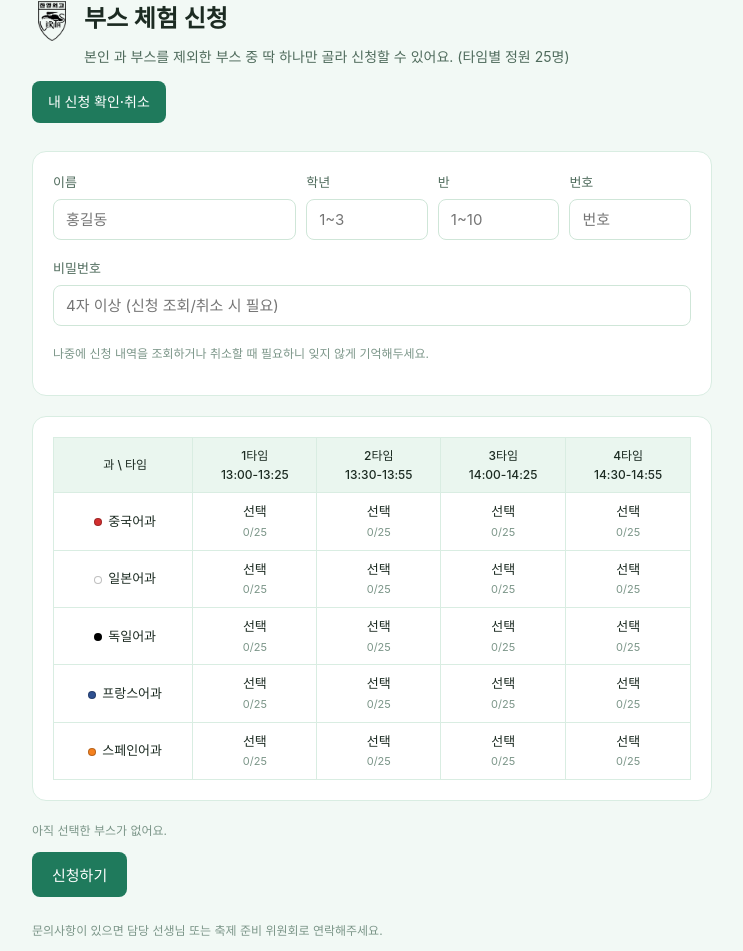
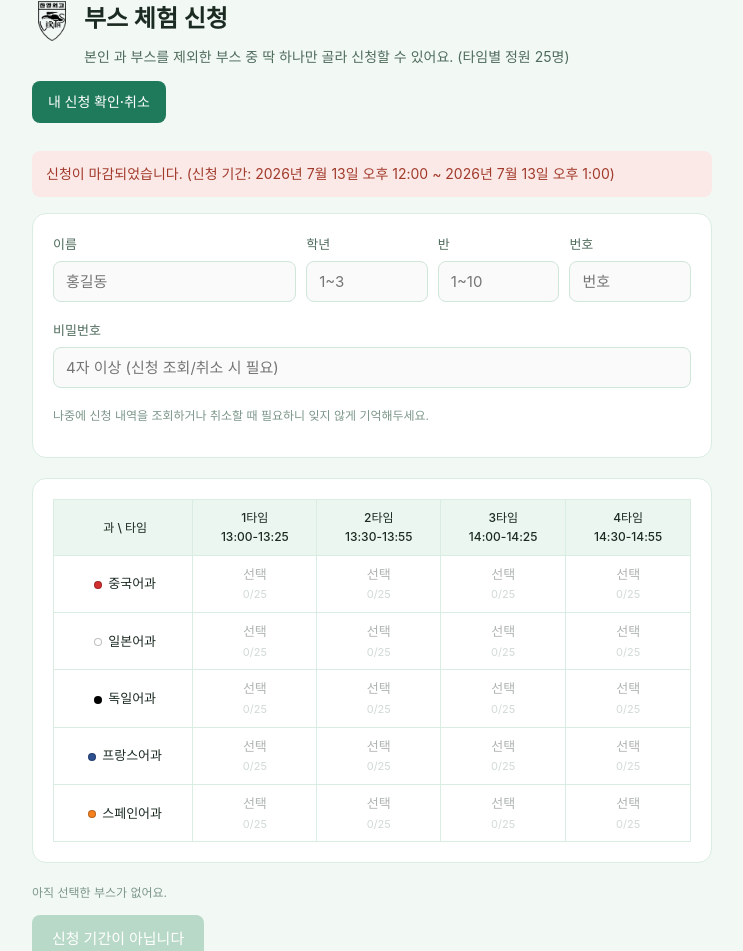
Before and after one commit to damdami-lab/festival-booth, a Next.js app: page / in a window 1280 px wide. Shown: the part 59-1010 px from the top of the page, without its empty margins (268-1011 px from the left). Built offline with nearby package versions, Linux system fonts and the light colour scheme; no server answers; the database is empty.

Commit message:
Update page.js

```diff
--- a/app/page.js
+++ b/app/page.js
@@ -2,8 +2,22 @@
 
 import { useEffect, useMemo, useState } from 'react';
 import { DEPARTMENTS, DEPARTMENT_COLORS, TIME_SLOTS, getOwnDepartment, getContrastTextColor } from '@/lib/departments';
+import { getApplicationWindowStatus, formatKoreanDateTime, APPLICATION_OPEN, APPLICATION_CLOSE } from '@/lib/applicationWindow';
 
 const CAPACITY = 25;
+
+function formatCountdown(ms) {
+  if (ms <= 0) return '0초';
+  const totalSeconds = Math.floor(ms / 1000);
+  const h = Math.floor(totalSeconds / 3600);
+  const m = Math.floor((totalSeconds % 3600) / 60);
+  const s = totalSeconds % 60;
+  const parts = [];
+  if (h > 0) parts.push(`${h}시간`);
+  if (h > 0 || m > 0) parts.push(`${m}분`);
+  parts.push(`${s}초`);
+  return parts.join(' ');
+}
 
 export default function ApplyPage() {
   const [studentName, setStudentName] = useState('');
@@ -15,8 +29,18 @@ export default function ApplyPage() {
   const [counts, setCounts] = useState({}); // { "department_time_slot": count }
   const [submitting, setSubmitting] = useState(false);
   const [resultMsg, setResultMsg] = useState(null); // { type: 'error'|'success', text }
+  const [now, setNow] = useState(() => new Date());
 
   const ownDept = useMemo(() => getOwnDepartment(studentClass), [studentClass]);
+
+  // 1초마다 현재 시각을 갱신해서 신청 기간 배너/카운트다운을 실시간으로 보여줌
+  useEffect(() => {
+    const timer = setInterval(() => setNow(new Date()), 1000);
+    return () => clearInterval(timer);
+  }, []);
+
+  const windowStatus = useMemo(() => getApplicationWindowStatus(now), [now]);
+  const isOpen = windowStatus.status === 'open';
 
   const allFull = useMemo(() => {
     return DEPARTMENTS.every((d) =>
@@ -43,6 +67,7 @@ export default function ApplyPage() {
   }, []);
 
   function toggleCell(department, timeSlotId) {
+    if (!isOpen) return;
     if (department === ownDept) return;
 
     const alreadySelected =
@@ -63,6 +88,17 @@ export default function ApplyPage() {
   async function handleSubmit(e) {
     e.preventDefault();
     setResultMsg(null);
+
+    if (!isOpen) {
+      setResultMsg({
+        type: 'error',
+        text:
+          windowStatus.status === 'before'
+            ? `아직 신청 기간이 아닙니다. ${formatKoreanDateTime(APPLICATION_OPEN)}부터 신청할 수 있어요.`
+            : '신청 기간이 종료되었습니다.',
+      });
+      return;
+    }
 
     if (!studentName.trim() || !studentGrade || !studentClass || !studentNumber || !password) {
       setResultMsg({ type: 'error', text: '이름, 학년, 반, 번호, 비밀번호를 모두 입력해주세요.' });
@@ -136,6 +172,26 @@ export default function ApplyPage() {
         </a>
       </div>
 
+      {windowStatus.status === 'before' && (
+        <div className="msg error">
+          아직 신청 기간이 아닙니다. <strong>{formatKoreanDateTime(APPLICATION_OPEN)}</strong>부터{' '}
+          <strong>{formatKoreanDateTime(APPLICATION_CLOSE)}</strong>까지 신청할 수 있어요.
+          <br />
+          (신청 시작까지 {formatCountdown(windowStatus.open - now)} 남았어요)
+        </div>
+      )}
+      {windowStatus.status === 'after' && (
+        <div className="msg error">
+          신청이 마감되었습니다. (신청 기간: {formatKoreanDateTime(APPLICATION_OPEN)} ~{' '}
+          {formatKoreanDateTime(APPLICATION_CLOSE)})
+        </div>
+      )}
+      {isOpen && (
+        <div className="msg success">
+          지금 신청할 수 있어요! (신청 마감까지 {formatCountdown(windowStatus.close - now)} 남았어요)
+        </div>
+      )}
+
       <form onSubmit={handleSubmit}>
         {allFull && (
           <div className="msg error">
@@ -152,6 +208,7 @@ export default function ApplyPage() {
                 value={studentName}
                 onChange={(e) => setStudentName(e.target.value)}
                 placeholder="홍길동"
+                disabled={!isOpen}
               />
             </div>
             <div className="field" style={{ flex: 1 }}>
@@ -164,6 +221,7 @@ export default function ApplyPage() {
                 value={studentGrade}
                 onChange={(e) => setStudentGrade(e.target.value)}
                 placeholder="1~3"
+                disabled={!isOpen}
               />
             </div>
             <div className="field" style={{ flex: 1 }}>
@@ -176,6 +234,7 @@ export default function ApplyPage() {
                 value={studentClass}
                 onChange={(e) => setStudentClass(e.target.value)}
                 placeholder="1~10"
+                disabled={!isOpen}
               />
             </div>
             <div className="field" style={{ flex: 1 }}>
@@ -188,6 +247,7 @@ export default function ApplyPage() {
                 value={studentNumber}
                 onChange={(e) => setStudentNumber(e.target.value)}
                 placeholder="번호"
+                disabled={!isOpen}
               />
             </div>
           </div>
@@ -200,6 +260,7 @@ export default function ApplyPage() {
                 value={password}
                 onChange={(e) => setPassword(e.target.value)}
                 placeholder="4자 이상 (신청 조회/취소 시 필요)"
+                disabled={!isOpen}
               />
             </div>
           </div>
@@ -245,7 +306,7 @@ export default function ApplyPage() {
                       const full = count >= CAPACITY;
                       const selected =
                         selection && selection.time_slot === t.id && selection.department === dept;
-                      const disabled = isOwn || (full && !selected);
+                      const disabled = !isOpen || isOwn || (full && !selected);
 
                       return (
                         <td
@@ -294,8 +355,8 @@ export default function ApplyPage() {
 
         {resultMsg && <div className={`msg ${resultMsg.type}`}>{resultMsg.text}</div>}
 
-        <button type="submit" className="primary" disabled={submitting || allFull}>
-          {allFull ? '신청 마감' : submitting ? '신청 중...' : '신청하기'}
+        <button type="submit" className="primary" disabled={submitting || allFull || !isOpen}>
+          {!isOpen ? '신청 기간이 아닙니다' : allFull ? '신청 마감' : submitting ? '신청 중...' : '신청하기'}
         </button>
       </form>
 
```
